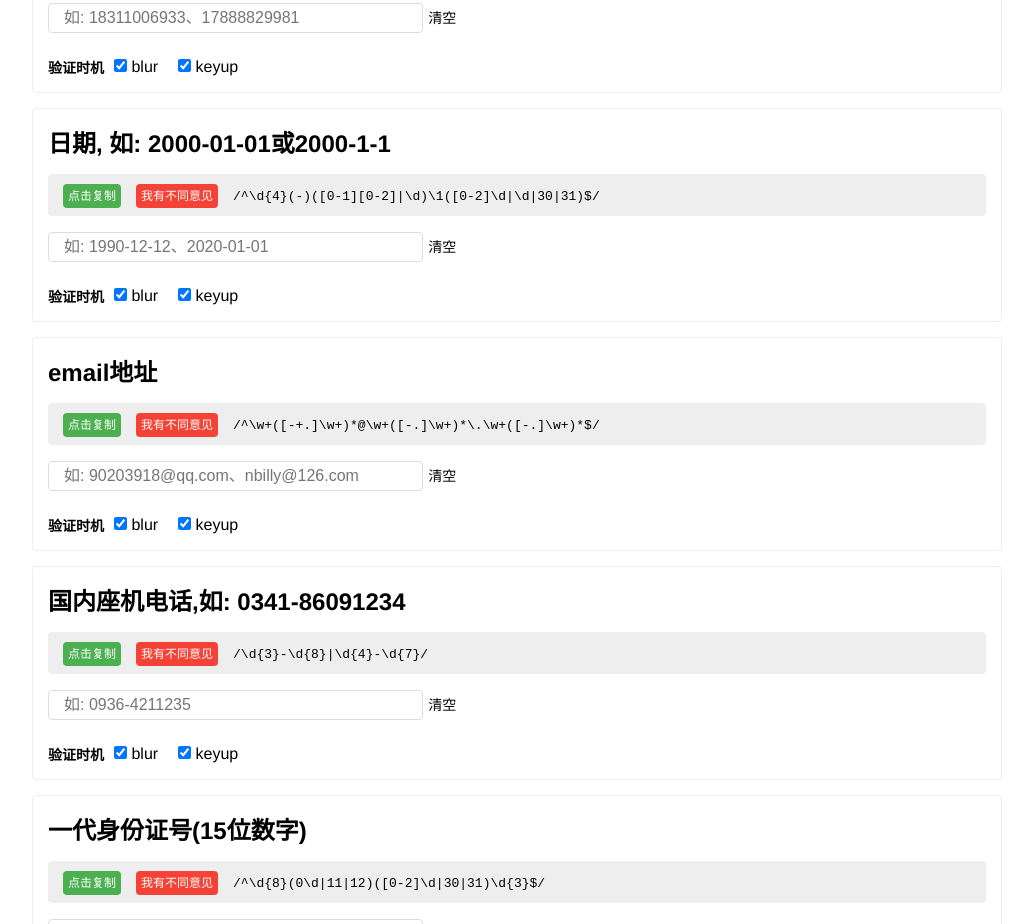
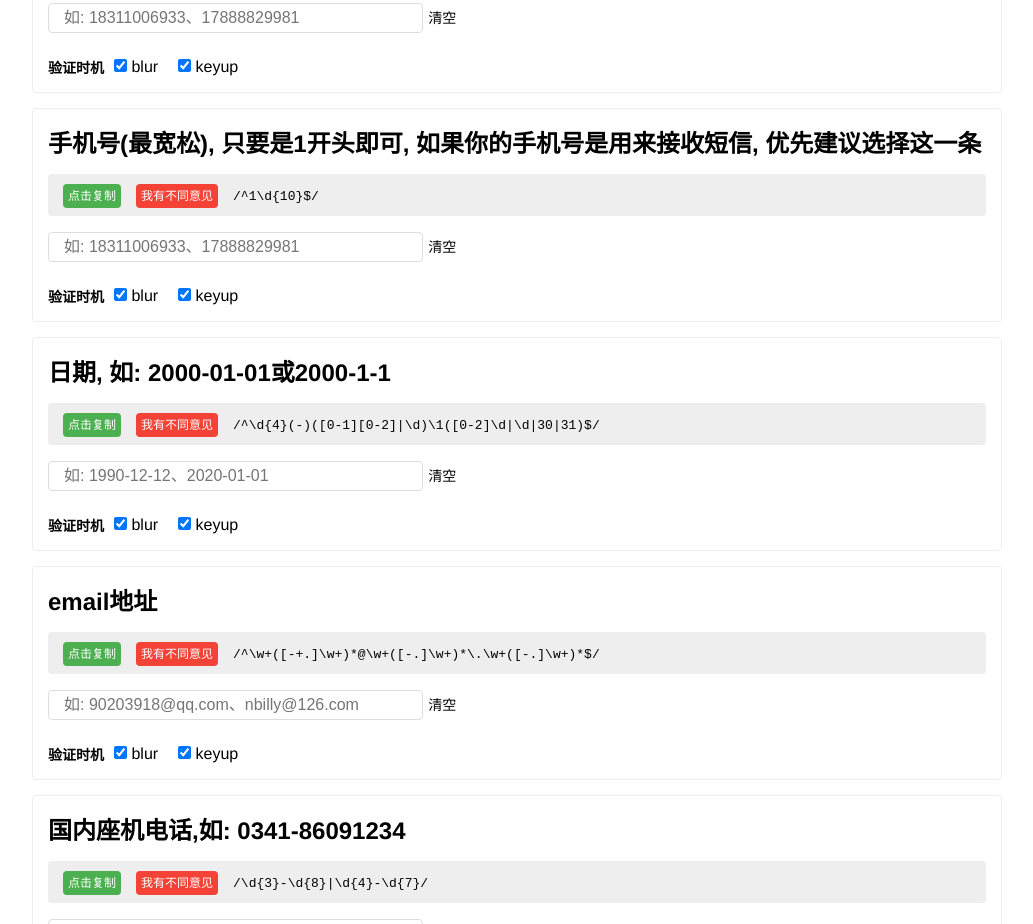
Before and after one commit to any86/any-rule, a Vue app: page / in a window 1280 px wide. Shown: the part 3220-4144 px from the top of the page, without its empty margins (123-1156 px from the left). Built offline with nearby package versions, Linux system fonts and the light colour scheme.

Commit message:
feat: 增加手机号(最宽松)规则

```diff
--- a/src/RULES.js
+++ b/src/RULES.js
@@ -63,7 +63,11 @@ module.exports = [{
         rule: /^1[3-9]\d{9}$/,
         example: '如: 18311006933、17888829981'
     },
-
+    {
+        title: '手机号(最宽松), 只要是1开头即可, 如果你的手机号是用来接收短信, 优先建议选择这一条',
+        rule: /^1\d{10}$/,
+        example: '如: 18311006933、17888829981'
+    },
     {
         title: '日期, 如: 2000-01-01或2000-1-1',
         rule: /^\d{4}(-)([0-1][0-2]|\d)\1([0-2]\d|\d|30|31)$/,
```
Also changed, not shown: 1 other file (tests, documents, lock files or other folders).
